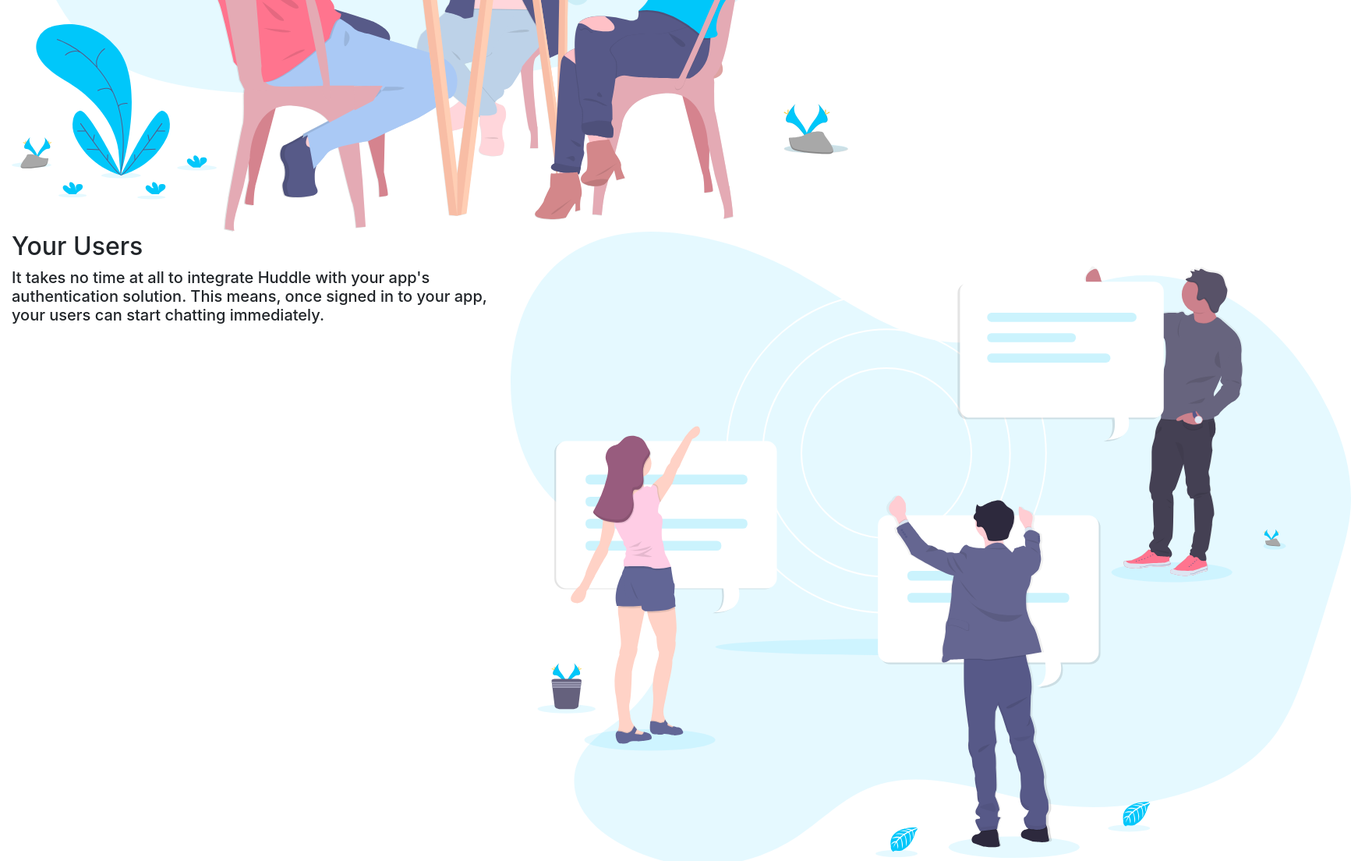
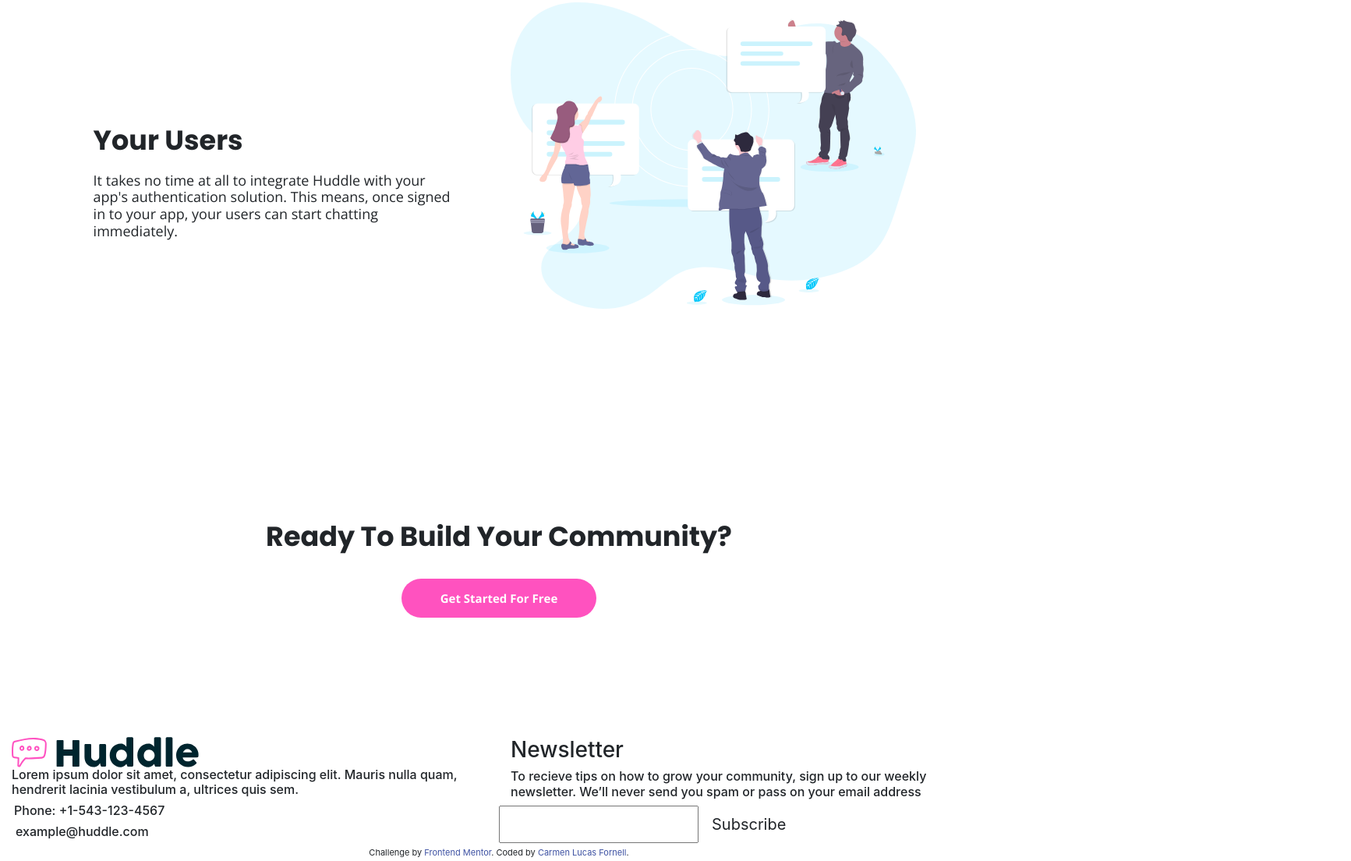
Before and after one commit to clf94-dev/huddle-landing-page, a plain HTML site: page index.html in a window 1280 px wide. Shown: the part 2765-3869 px from the top of the page at 78% size, 1733 px wide, since content can reach past the window. Drawn offline with nearby package versions, Linux system fonts and the light colour scheme.

Commit message:
middle & cta css added

```diff
--- a/css/styles.scss
+++ b/css/styles.scss
@@ -82,3 +82,58 @@ sans-serif;
         }
     }
 }
+
+.middle-cont {
+    padding: 3% 7%;
+    .row {
+        margin: 7% 0 15% 0;
+        .text-col {
+            .container {
+                margin: 30% 0;
+                h2 {
+                    font-weight: $font-weight-bold;
+                    font-family: $font-family-heading;
+                    font-size: 35px;
+                    margin: 4% 0;
+                }
+                h5 {
+                    font-weight: $font-weight-normal;
+                    font-family: $font-family-body;
+                    font-size: 18px;
+                    margin: 0 5% 0 0;
+                }
+            }
+        }
+        .col-lg-6 {
+            img {
+                width: 100%;
+            }
+        }
+    }
+}
+
+.cta-cont {
+    text-align: center;
+    margin-bottom: 10%;
+    .cta-btn {
+        color: white;
+        background-color: $pink;
+        height: 50px;
+        width: 250px;
+        border-radius: 25px;
+        font-size: 15px;
+        font-family: $font-family-body;
+        font-weight: $font-weight-bold;
+        margin: 2% auto;
+        &:hover {
+            color: $pink;
+            background-color: white;
+            border-color: $pink
+        }
+    }
+    h2 {
+        font-family: $font-family-heading;
+        font-weight: $font-weight-bold;
+        font-size: 35px;
+    }
+}
--- a/index.html
+++ b/index.html
@@ -58,7 +58,7 @@
                 <img class="mockup-img" src="images/screen-mockups.svg" alt="">
             </div>
             <div class="row top-row">
-                <div class="col-lg-6">
+                <div class="col-lg-6 text-col">
                     <img src="images/icon-communities.svg" alt="">
                     <h2>1.4k+</h2>
                     <h5> Communities Formed</h5>
@@ -72,12 +72,15 @@
         </div>
     </section>
     <section id="middle">
-        <div class="container-fluid">
+        <div class="container-fluid middle-cont">
             <div class="row">
-                <div class="col-lg-6">
+                <div class="col-lg-6 text-col">
+                    <div class="container">
                         <h2> Grow Together</h2>
                         <h5> Generate meaningful discussions with your audience and build a strong, loyal community. Think of the insightful conversations you miss out on with a feedback form.
                         </h5>
+                    </div>
+
                 </div>
                 <div class="col-lg-6">
                     <img src="images/illustration-grow-together.svg" alt="">
@@ -87,16 +90,21 @@
                 <div class="col-lg-6">
                     <img src="images/illustration-flowing-conversation.svg" alt="">
                 </div>
-                <div class="col-lg-6">
+                <div class="col-lg-6 text-col">
+                    <div class="container">
                         <h2> Flowing Conversations</h2>
                         <h5> You wouldn't paginate a conversation in real life, so why do it online? Our threads have just-in-time loading for a more natural flow.</h5>
+                    </div>
 
                 </div>
             </div>
             <div class="row">
-                <div class="col-lg-6">
+                <div class="col-lg-6 text-col">
+                    <div class="container">
                         <h2> Your Users</h2>
                         <h5> It takes no time at all to integrate Huddle with your app's authentication solution. This means, once signed in to your app, your users can start chatting immediately.</h5>
+
+                    </div>
                 </div>
                 <div class="col-lg-6">
                     <img src="images/illustration-your-users.svg" alt="">
@@ -105,9 +113,9 @@
         </div>
     </section>
     <section id="cta">
-        <div class="container-fluid">
+        <div class="container-fluid cta-cont">
             <h2> Ready To Build Your Community?</h2>
-            <button class="btn btn-lg">  Get Started For Free
+            <button class="btn btn-lg cta-btn">  Get Started For Free
         </button>
         </div>
     </section>
```
Also changed, not shown: css/styles.css, css/styles.min.css. Lines whose indentation alone changed are shown as unchanged.
